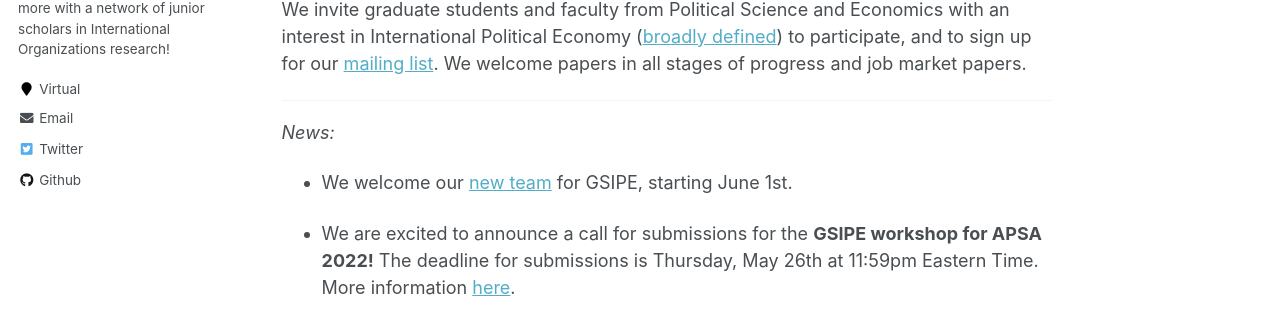
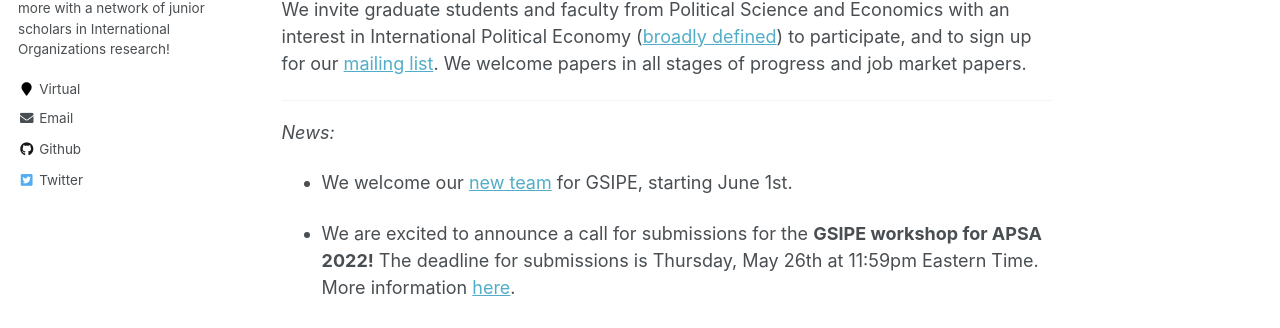
Before and after one commit to IO-workshop/IO-workshop.github.io, a Jekyll site: the page built from _pages/about.md, in a window 1280 px wide. Shown: the part 296-624 px from the top of the page. Built offline with Jekyll 4.4.1, drawn with Linux system fonts in a browser that asks for light colours; comment, search, counter and statistics services are not loaded.

Commit message:
updating sidebar order

```diff
--- a/_includes/author-profile.html
+++ b/_includes/author-profile.html
@@ -34,11 +34,20 @@
       {% if author.email %}
         <li><a href="mailto:{{ author.email }}"><i class="fas fa-fw fa-envelope" aria-hidden="true"></i> {{ site.data.ui-text[site.locale].email_label | default: "Email" }}</a></li>
       {% endif %}
+      {% if author.orcid %}
+        <li><a href="{{ author.orcid }}"><i class="ai ai-orcid-square ai-fw"></i> ORCID</a></li>
+      {% endif %}
       {% if author.keybase %}
         <li><a href="https://keybase.io/{{ author.keybase }}"><i class="fas fa-fw fa-key" aria-hidden="true"></i> Keybase</a></li>
       {% endif %}
        {% if author.researchgate %}
         <li><a href="{{ author.researchgate }}"><i class="fab fa-fw fa-researchgate" aria-hidden="true"></i> ResearchGate</a></li>
+      {% endif %}
+      {% if author.github %}
+        <li><a href="https://github.com/{{ author.github }}"><i class="fab fa-fw fa-github" aria-hidden="true"></i> Github</a></li>
+      {% endif %}
+      {% if author.linkedin %}
+        <li><a href="https://www.linkedin.com/in/{{ author.linkedin }}"><i class="fab fa-fw fa-linkedin" aria-hidden="true"></i> LinkedIn</a></li>
       {% endif %}
       {% if author.twitter %}
         <li><a href="https://twitter.com/{{ author.twitter }}"><i class="fab fa-fw fa-twitter-square" aria-hidden="true"></i> Twitter</a></li>
@@ -48,9 +57,6 @@
       {% endif %}
       {% if author.google_plus %}
         <li><a href="https://plus.google.com/+{{ author.google_plus }}"><i class="fab fa-fw fa-google-plus" aria-hidden="true"></i> Google+</a></li>
-      {% endif %}
-      {% if author.linkedin %}
-        <li><a href="https://www.linkedin.com/in/{{ author.linkedin }}"><i class="fab fa-fw fa-linkedin" aria-hidden="true"></i> LinkedIn</a></li>
       {% endif %}
       {% if author.xing %}
         <li><a href="https://www.xing.com/profile/{{ author.xing }}"><i class="fab fa-fw fa-xing-square" aria-hidden="true"></i> XING</a></li>
@@ -63,9 +69,6 @@
       {% endif %}
       {% if author.bitbucket %}
         <li><a href="https://bitbucket.org/{{ author.bitbucket }}"><i class="fab fa-fw fa-bitbucket" aria-hidden="true"></i> Bitbucket</a></li>
-      {% endif %}
-      {% if author.github %}
-        <li><a href="https://github.com/{{ author.github }}"><i class="fab fa-fw fa-github" aria-hidden="true"></i> Github</a></li>
       {% endif %}
       {% if author.stackoverflow %}
         <li><a href="https://www.stackoverflow.com/users/{{ author.stackoverflow }}"><i class="fab fa-fw fa-stack-overflow" aria-hidden="true"></i> Stackoverflow</a></li>
@@ -109,9 +112,6 @@
       {% if author.pubmed %}
         <li><a href="{{ author.pubmed }}"><i class="ai ai-pubmed-square ai-fw"></i> PubMed</a></li>
       {% endif %}
-      {% if author.orcid %}
-        <li><a href="{{ author.orcid }}"><i class="ai ai-orcid-square ai-fw"></i> ORCID</a></li>
-      {% endif %}
       {% if author.impactstory %}
         <li><a href="{{ author.impactstory }}"><i class="ai ai-impactstory ai-fw"></i> Impactstory</a></li>
       {% endif %}
```
